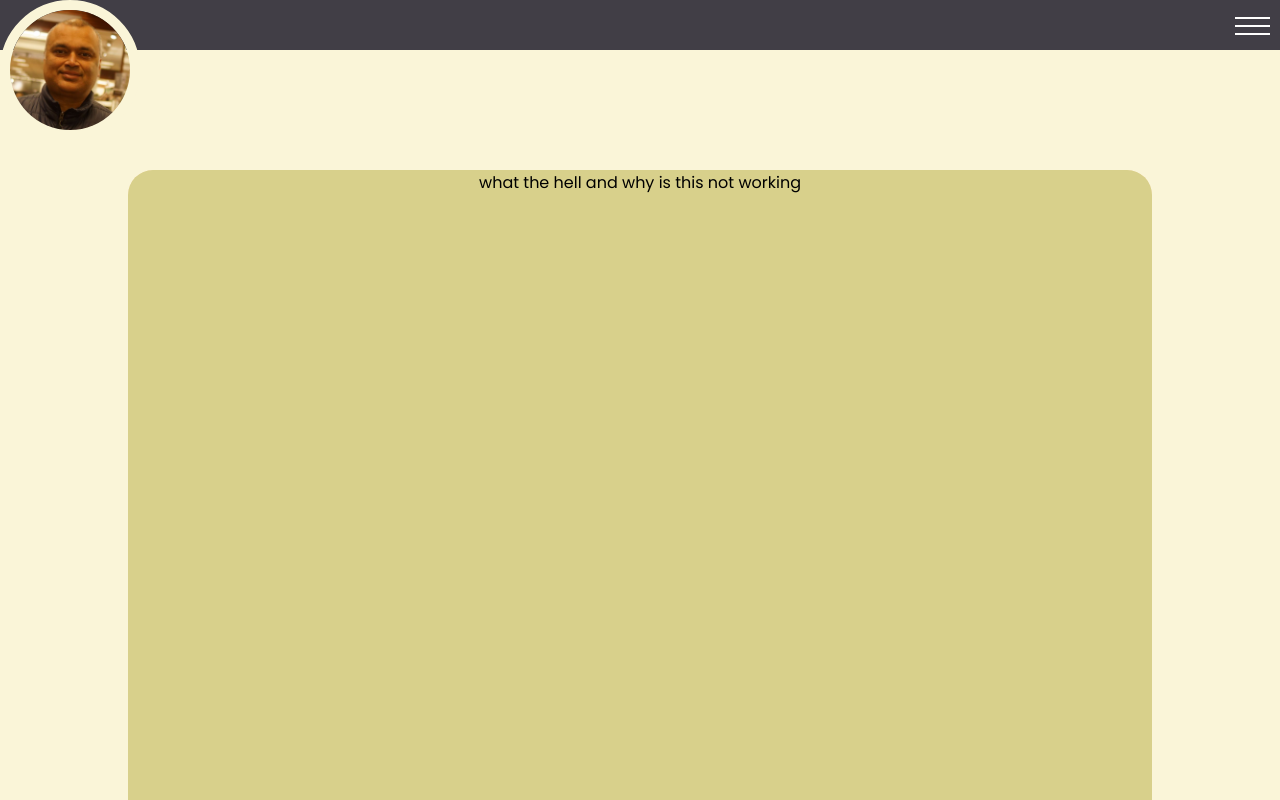
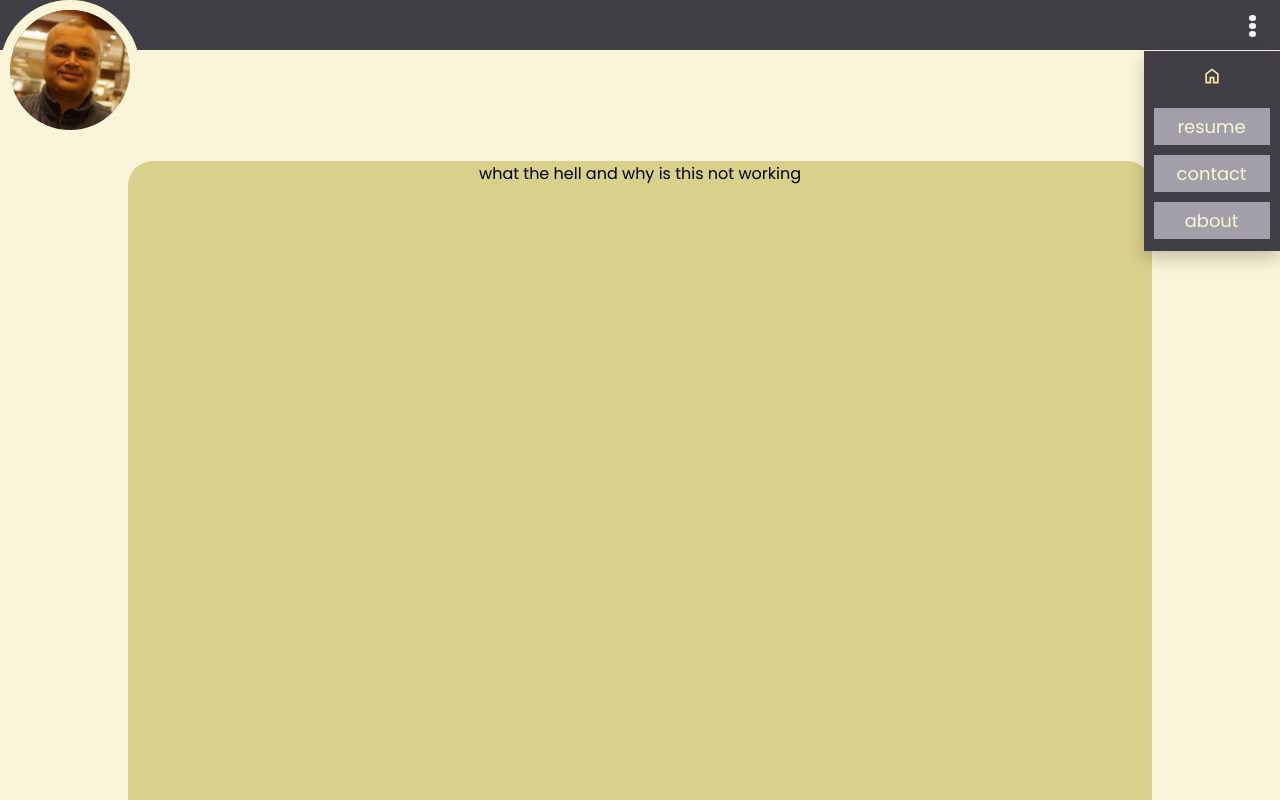
Before and after one commit to avinashgr/node-samples, an Angular app in the folder angular/resume-builder/: page /resume in a window 1280 px wide. Shown: the top 800 px of the page. Built offline with nearby package versions, Linux system fonts and the light colour scheme.

Commit message:
made the home icon with no background color

```diff
--- a/angular/resume-builder/src/app/app.component.css
+++ b/angular/resume-builder/src/app/app.component.css
@@ -2,6 +2,7 @@
 :host {
     --off-white: oklch(96.76% 0.039 99.53);
     --crazy-white: oklch(100% 0 102.07);
+    --bisque:oklch(93.29% 0.0514 71.85)
 
 }
 *{
@@ -27,32 +28,31 @@
     flex-flow: row wrap;
 
     /* Then we define how is distributed the remaining space */
-    justify-content: space-around;
-    column-gap: 0.1em;
+    justify-content: left;
 }
 
 .main-content-body {
     height: 100vh;
-    width: 800px;
-    background-color: bisque;
-    margin: 10px auto;
+    width: 70%;
+    background-color: var(--bisque);
+    margin: 1px auto;
     border-radius: 25px;
 
 }
 
 .left-pane {
     height: 100vh;
-    min-width: 500px;
-    background-color: bisque;
-    margin: 10px auto;
+    width: 10%;
+    background-color: var(--bisque);
+    margin: 2px auto;
     border-radius: 25px;
 
 }
 .right-pane {
     height: 100vh;
-    min-width: 500px;
-    background-color: bisque;
-    margin: 10px auto;
+    width: 15%;
+    background-color: var(--bisque);
+    margin: 1px auto;
     border-radius: 25px;
 
 }
@@ -67,6 +67,7 @@
 
     .main-content-body {
         width: 80%;
+        margin: 1px auto;
     }
 
 }
--- a/angular/resume-builder/src/app/navbar/navbar.component.css
+++ b/angular/resume-builder/src/app/navbar/navbar.component.css
@@ -125,6 +125,13 @@
     padding: 10px;
   }
 
+  .sidenav .nav-menu .nav-item-home{
+    background:none;
+  }
+
+  .sidenav .nav-menu .nav-item-home img{
+    width: 30px
+  }
   .sidenav .nav-menu .nav-item a{
     text-decoration: none;
     color: var(--off-white)
@@ -197,7 +204,9 @@
       border-radius: var(--border-radius-circle);
       transform: scaleX(0.2) scaleY(3);
     }
-
+    .sidenav .nav-menu .nav-item-home img{
+      width: 20px
+    }
 
     .sidenav ul li{
       margin-top: 10px;
--- a/angular/resume-builder/src/app/navbar/navbar.component.html
+++ b/angular/resume-builder/src/app/navbar/navbar.component.html
@@ -15,7 +15,7 @@
         <div class="icon-bar"></div> <div class="icon-bar"></div> <div class="icon-bar"></div>
       </div>
       <ul class="nav-menu">
-        <li class="nav-item">
+        <li class="nav-item-home">
           <a href="/" class="nav-link"><img src="home.svg" alt=""/></a>
         </li>
         <li class="nav-item">
```
